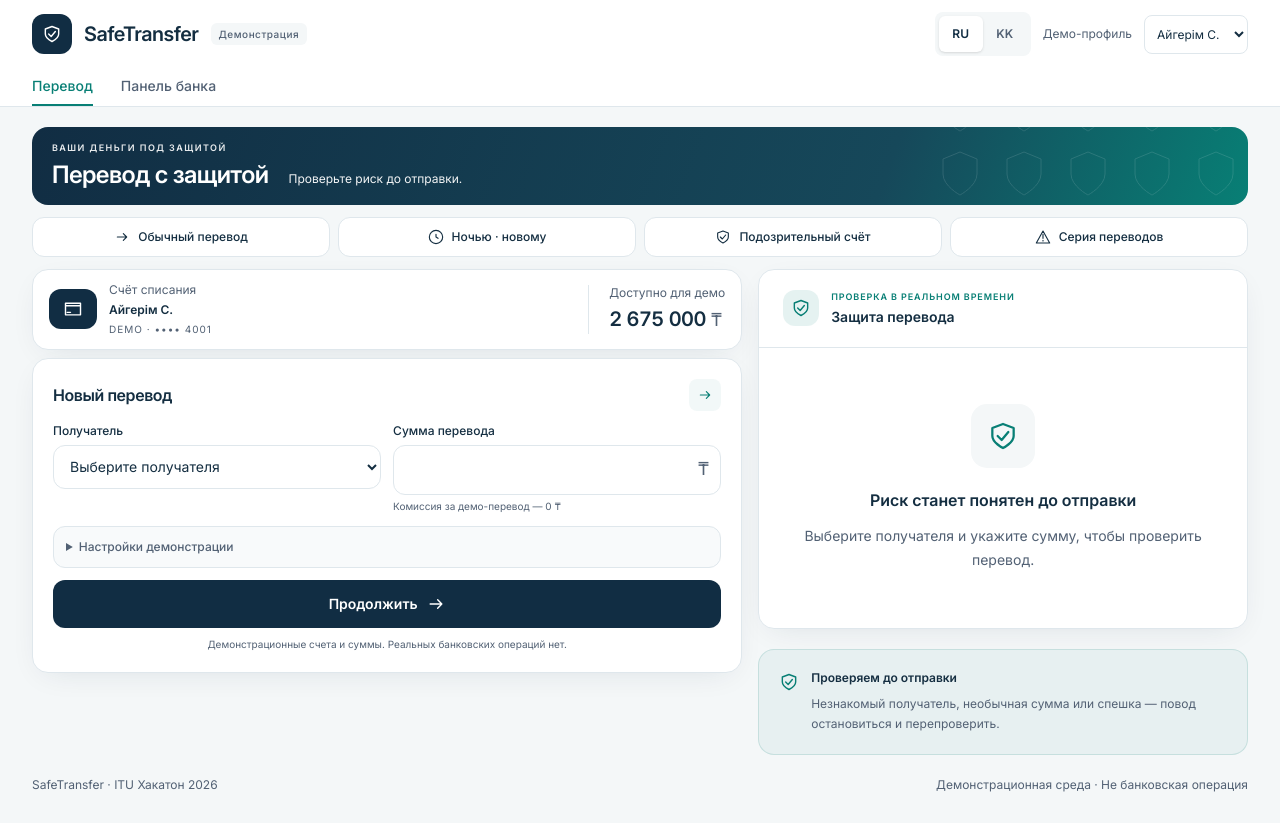
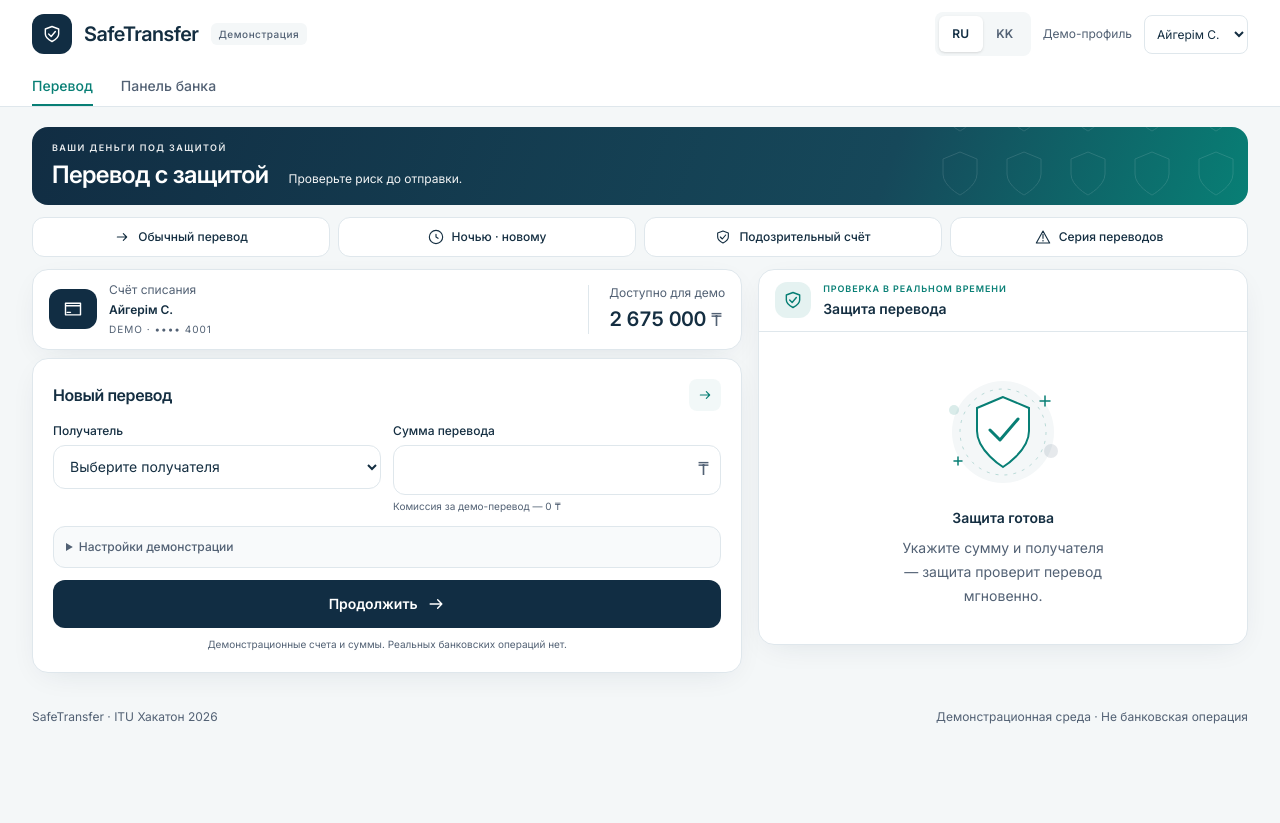
Before and after one commit to ramazanabdimalik/ITU-HACKATHON, a Next.js app in the folder web/: page / in a window 1280 px wide. After the commit the page ends 800 px from the top, so only its background shows below. Built offline with nearby package versions, Linux system fonts and the light colour scheme.

Commit message:
style: refine idle and risk-level protection states

```diff
--- a/web/components/risk-meter.tsx
+++ b/web/components/risk-meter.tsx
@@ -12,31 +12,35 @@ export const riskStyles = {
 export function RiskMeter({ result, status, retry }: { result?: ScoreResponse; status: string; retry: () => void }) {
   const { copy } = useApp();
   const style = result ? riskStyles[result.level] : undefined;
-  return <aside className="space-y-5 lg:sticky lg:top-6 lg:self-start" aria-label={copy.protection}>
-    <section className="panel overflow-hidden" aria-busy={status === "loading"}>
-      <div className="flex items-center gap-3 border-b border-line px-6 py-5"><span className="flex h-9 w-9 items-center justify-center rounded-xl bg-accent/10 text-accent"><Icon /></span><div><p className="text-[9px] font-semibold tracking-[.1em] text-accent">{copy.realtime}</p><h2 className="mt-1 text-sm font-semibold">{copy.protection}</h2></div></div>
-      <div className="p-6">
-        {status === "loading" ? <div role="status" className="space-y-5 py-5 text-center"><div className="mx-auto h-32 w-48 animate-pulse rounded-t-full bg-canvas" /><p className="text-sm text-muted">{copy.riskLoading}</p><div className="h-10 animate-pulse rounded-xl bg-canvas" /></div>
+  return <aside className="lg:sticky lg:top-4 lg:self-start" aria-label={copy.protection}>
+    <section data-risk-panel data-level={result?.level ?? status} className="risk-panel panel overflow-hidden transition-[border-color,box-shadow] duration-200" aria-busy={status === "loading"}>
+      <div className="flex items-center gap-3 risk-panel-header border-b border-line px-4 py-3"><span key={result?.level ?? "idle"} className={`flex h-9 w-9 items-center justify-center rounded-xl ${style ? `${style.soft} ${style.text}` : "bg-accent/10 text-accent"} ${result?.level === "high" ? "risk-alert-once" : ""}`}><Icon name={style?.icon ?? "shield"} /></span><div><p className="text-[9px] font-semibold tracking-[.1em] text-accent">{copy.realtime}</p><h2 className="mt-1 text-sm font-semibold">{copy.protection}</h2></div></div>
+      <div className="p-4">
+        {status === "loading" ? <div role="status" className="space-y-4 py-3 text-center"><div className="mx-auto h-28 w-44 animate-pulse rounded-t-full bg-canvas" /><p className="text-sm text-muted">{copy.riskLoading}</p><div className="h-10 animate-pulse rounded-xl bg-canvas" /></div>
           : status === "error" ? <div role="alert" className="py-6 text-center"><span className="mx-auto mb-4 flex h-12 w-12 items-center justify-center rounded-xl bg-medium-soft text-medium"><Icon name="alert" /></span><p className="text-sm leading-6 text-muted">{copy.riskError}</p><button className="secondary-button mt-5" type="button" onClick={retry}>{copy.retry}</button></div>
           : result && style ? <>
             <div className={style.text}>
               <RiskGauge score={result.score} level={result.level} />
               <p className={`mx-auto flex w-fit items-center gap-2 rounded-full px-4 py-2 text-xs font-semibold ${style.soft}`} role="status"><Icon name={style.icon} className="h-4 w-4" />{copy[result.level]}</p>
             </div>
-            <div className="mt-6 border-t border-line pt-5"><h3 className="mb-3 text-xs font-semibold">{copy.signals}</h3>{result.explanation.reasons.length ? <ul className="space-y-2">{result.explanation.reasons.map((reason, i) => <li key={result.signals[i]?.id ?? i} className={`flex items-start gap-2 rounded-xl p-3 text-xs leading-5 ${style.soft} ${style.text}`}><Icon name={style.icon} className="mt-0.5 h-4 w-4 shrink-0" /><span>{reason}</span></li>)}</ul> : <p className="flex gap-2 text-sm leading-6 text-muted"><Icon name="check" className="mt-1 h-4 w-4 shrink-0 text-low" />{copy.noSignals}</p>}</div>
-          </> : <div className="py-8 text-center"><span className="mx-auto mb-5 flex h-16 w-16 items-center justify-center rounded-2xl bg-canvas text-accent"><Icon className="h-8 w-8" /></span><h3 className="text-base font-semibold">{copy.riskIntro}</h3><p className="mt-3 text-sm leading-6 text-muted">{copy.riskEmpty}</p></div>}
+            <div className="mt-4 border-t border-line pt-4"><h3 className="mb-2 text-xs font-semibold">{copy.signals}</h3>{result.explanation.reasons.length ? <ul className="space-y-2">{result.explanation.reasons.map((reason, i) => <li key={result.signals[i]?.id ?? i} className={`flex items-start gap-2 rounded-xl p-2.5 text-xs leading-5 ${style.soft} ${style.text}`}><Icon name={style.icon} className="mt-0.5 h-4 w-4 shrink-0" /><span>{reason}</span></li>)}</ul> : <p className="flex gap-2 text-sm leading-6 text-muted"><Icon name="check" className="mt-1 h-4 w-4 shrink-0 text-low" />{copy.noSignals}</p>}</div>
+          </> : <div className="py-5 text-center"><ProtectionIllustration /><h3 className="mt-3 text-sm font-semibold">{copy.riskIntro}</h3><p className="mx-auto mt-2 max-w-52 text-sm leading-6 text-muted">{copy.riskEmpty}</p></div>}
       </div>
     </section>
-    <div className="flex gap-3 rounded-2xl border border-accent/15 bg-accent/5 p-5"><Icon className="mt-0.5 h-5 w-5 shrink-0 text-accent" /><div><h3 className="text-xs font-semibold">{copy.protected}</h3><p className="mt-2 text-xs leading-5 text-muted">{copy.protectedText}</p></div></div>
+
   </aside>;
 }
 
 export function RiskGauge({ score, level }: { score: number; level: "low" | "medium" | "high" }) {
   const { copy } = useApp();
-  return <div className={riskStyles[level].text}><svg viewBox="0 0 240 148" className="mx-auto w-full max-w-64" role="img" aria-label={`${copy.riskScore}: ${score} ${copy.outOf}. ${copy[level]}`}>
+  return <div className={riskStyles[level].text}><svg viewBox="0 0 240 148" className="mx-auto w-full max-w-52" role="img" aria-label={`${copy.riskScore}: ${score} ${copy.outOf}. ${copy[level]}`}>
                 <path d="M25 120 A95 95 0 0 1 215 120" fill="none" stroke="#edf1f3" strokeWidth="13" strokeLinecap="round" />
                 <path d="M25 120 A95 95 0 0 1 215 120" fill="none" stroke="currentColor" strokeWidth="13" strokeLinecap="round" pathLength="100" strokeDasharray="100" strokeDashoffset={100 - score} style={{ "--gauge-offset": 100 - score } as CSSProperties} className="risk-gauge transition-[stroke-dashoffset,stroke] duration-200" />
-                <text x="120" y="104" textAnchor="middle" fill="currentColor" className="text-[45px] font-semibold tracking-tight">{score}</text>
+                <text x="120" y="104" textAnchor="middle" fill="currentColor" className="text-[45px] font-semibold tracking-tight tabular-nums">{score}</text>
                 <text x="120" y="130" textAnchor="middle" fill="#526174" className="text-[11px]">{copy.outOf}</text>
               </svg></div>;
 }
+
+function ProtectionIllustration() {
+  return <svg className="mx-auto h-32 w-40" viewBox="0 0 160 128" fill="none" aria-hidden="true"><circle cx="80" cy="64" r="51" fill="var(--canvas)" /><circle cx="80" cy="64" r="43" stroke="var(--accent)" strokeOpacity=".25" strokeDasharray="3 6" /><path d="m80 29-26 11v23c0 20 26 36 26 36s26-16 26-36V40L80 29Z" fill="white" stroke="var(--accent)" strokeWidth="2" /><path d="m67 62 10 10 18-21" stroke="var(--accent)" strokeWidth="3" strokeLinecap="round" strokeLinejoin="round" /><circle cx="31" cy="42" r="5" fill="var(--accent)" fillOpacity=".15" /><circle cx="128" cy="83" r="7" fill="var(--primary)" fillOpacity=".1" /><path d="M122 28v10m-5-5h10M35 89v8m-4-4h8" stroke="var(--accent)" strokeWidth="1.5" strokeLinecap="round" /></svg>;
+}
--- a/web/lib/i18n.ts
+++ b/web/lib/i18n.ts
@@ -69,7 +69,7 @@ export const uiDictionaries = {
     dashboardTitle: "Панель банка скоро появится", dashboardText: "Здесь будут переводы, требующие внимания. Сейчас можно проверить защиту на экране перевода.", back: "Вернуться к переводу",
     account: "Счёт списания", balance: "Доступно для демо", card: "Демонстрационная карта", fakeOnly: "Демонстрационные счета и суммы. Реальных банковских операций нет.",
     formTitle: "Новый перевод", formSubtitle: "Заполните данные — защита проверит их автоматически.", recipient: "Получатель", chooseRecipient: "Выберите получателя", newRecipient: "Новый получатель", recipientName: "Имя получателя", recipientAccount: "Демо-реквизиты", accountHint: "Используйте демо-реквизиты вида DEMO-1234, без реальных банковских данных.", amount: "Сумма перевода", currency: "₸", amountHint: "Комиссия за демо-перевод — 0 ₸", device: "Устройство", thisDevice: "Это устройство", newDevice: "Новое устройство", time: "Время перевода", now: "Сейчас", night: "Ночью", simulation: "Настройки демонстрации", submit: "Продолжить", sending: "Проверяем перевод…", recipientError: "Выберите получателя.", nameError: "Укажите демо-имя (2–80 символов).", accountError: "Укажите демо-реквизиты вида DEMO-1234 (4–40 символов).", amountError: "Введите сумму от 1 до 10 000 000 ₸, не более двух знаков после запятой.",
-    protection: "Защита перевода", realtime: "ПРОВЕРКА В РЕАЛЬНОМ ВРЕМЕНИ", riskIntro: "Риск станет понятен до отправки", riskEmpty: "Выберите получателя и укажите сумму, чтобы проверить перевод.", riskLoading: "Проверяем признаки риска…", riskError: "Не удалось проверить перевод. Проверьте соединение и попробуйте ещё раз.", retry: "Повторить проверку", riskScore: "Оценка риска", outOf: "из 100", low: "Низкий риск", medium: "Средний риск", high: "Высокий риск", signals: "На что мы обратили внимание", noSignals: "В этом переводе не обнаружено заметных признаков риска.", protected: "Проверяем до отправки", protectedText: "Незнакомый получатель, необычная сумма или спешка — повод остановиться и перепроверить.",
+    protection: "Защита перевода", realtime: "ПРОВЕРКА В РЕАЛЬНОМ ВРЕМЕНИ", riskIntro: "Защита готова", riskEmpty: "Укажите сумму и получателя — защита проверит перевод мгновенно.", riskLoading: "Проверяем признаки риска…", riskError: "Не удалось проверить перевод. Проверьте соединение и попробуйте ещё раз.", retry: "Повторить проверку", riskScore: "Оценка риска", outOf: "из 100", low: "Низкий риск", medium: "Средний риск", high: "Высокий риск", signals: "На что мы обратили внимание", noSignals: "В этом переводе не обнаружено заметных признаков риска.", protected: "Проверяем до отправки", protectedText: "Незнакомый получатель, необычная сумма или спешка — повод остановиться и перепроверить.",
     success: "Перевод выполнен", successText: "Демонстрационный перевод сохранён. Реальные деньги не списывались.", confirmation: "Давайте перепроверим", confirmationText: "Есть признаки, которые требуют вашего внимания. Убедитесь, что знаете получателя и цель перевода.", hold: "Перевод приостановлен", holdText: "Мы заметили высокий риск. Сначала отмените перевод или попросите банк проверить его.", tip: "Совет для вашей безопасности", confirm: "Подтвердить перевод", cancel: "Отмена", cancelTransfer: "Отменить перевод", review: "Попросить банк проверить", reviewTitle: "Отправлено на проверку", reviewText: "Демо-заявка сохранена со статусом «На проверке». Деньги не отправлены.", cancelled: "Перевод отменён", cancelledText: "Деньги не отправлены. Вы можете начать новый перевод.", another: "Новый перевод", reference: "Номер демо-перевода", checking: "Проверка перед отправкой", decisionError: "Проверка не завершена. Попробуйте ещё раз; перевод не отправлен.",
     scenarios: "Попробуйте сценарий", scenariosHint: "Один клик — и вы увидите, как работает защита.", demoPerson: "Мадина Р.", normalScenario: "Обычный перевод", nightScenario: "Крупный ночной перевод новому человеку", flaggedScenario: "Подозрительный счёт", velocityScenario: "Много быстрых переводов", scenarioNote: "Сценарии используют первый демо-профиль и фиксированное время для повторяемого результата.",
     storageWarning: "Браузер не разрешил сохранить демо-перевод. Он виден в этой сессии, но после перезагрузки может исчезнуть.", reviewStatus: "На проверке", heldStatus: "Приостановлен", completedStatus: "Выполнен", ready: "Готово к проверке", securityNote: "Безопасность начинается с паузы", footer: "SafeTransfer · ITU Хакатон 2026", demoFooter: "Демонстрационная среда · Не банковская операция", details: "Детали перевода", to: "Получатель", printAmount: "Сумма", scenarioActive: "Демо-сценарий активен", closeScenario: "Использовать текущее время",
@@ -80,7 +80,7 @@ export const uiDictionaries = {
     dashboardTitle: "Банк панелі жақында ашылады", dashboardText: "Мұнда назар аударуды қажет ететін аударымдар көрсетіледі. Қазір аударым экранында қорғауды тексере аласыз.", back: "Аударымға оралу",
     account: "Ақша алынатын шот", balance: "Демо үшін қолжетімді", card: "Демонстрациялық карта", fakeOnly: "Барлық шоттар мен ақша ойдан шығарылған. Нақты аударымдар жасалмайды.",
     formTitle: "Жаңа аударым", formSubtitle: "Деректерді толтырыңыз — қорғау оларды автоматты түрде тексереді.", recipient: "Алушы", chooseRecipient: "Алушыны таңдаңыз", newRecipient: "Жаңа алушы", recipientName: "Алушының аты", recipientAccount: "Демо-деректемелер", accountHint: "Тек ойдан шығарылған деректер, мысалы DEMO-1234. Нақты деректемелерді енгізбеңіз.", amount: "Аударым сомасы", currency: "₸", amountHint: "Демо-аударым комиссиясы — 0 ₸", device: "Құрылғы", thisDevice: "Осы құрылғы", newDevice: "Жаңа құрылғы", time: "Аударым уақыты", now: "Қазір", night: "Түнде", simulation: "Демо баптаулары", submit: "Жалғастыру", sending: "Аударымды тексерудеміз…", recipientError: "Алушыны таңдаңыз.", nameError: "Ойдан шығарылған атты енгізіңіз (2–80 таңба).", accountError: "DEMO-1234 түріндегі демо-деректемелерді енгізіңіз (4–40 таңба).", amountError: "1–10 000 000 ₸ сомасын енгізіңіз, үтірден кейін екі таңбадан артық емес.",
-    protection: "Аударымды қорғау", realtime: "НАҚТЫ УАҚЫТТА ТЕКСЕРУ", riskIntro: "Тәуекел жібермес бұрын түсінікті болады", riskEmpty: "Аударымды тексеру үшін алушыны таңдап, соманы енгізіңіз.", riskLoading: "Тәуекел белгілерін тексерудеміз…", riskError: "Аударымды тексеру мүмкін болмады. Байланысты тексеріп, қайталап көріңіз.", retry: "Қайта тексеру", riskScore: "Тәуекел бағасы", outOf: "100-ден", low: "Тәуекел төмен", medium: "Тәуекел орташа", high: "Тәуекел жоғары", signals: "Неге назар аудардық", noSignals: "Бұл аударымда айқын тәуекел белгілері анықталмады.", protected: "Жібермес бұрын тексереміз", protectedText: "Бейтаныс алушы, әдеттен тыс сома немесе асығыстық — кідіріп, қайта тексеруге себеп.",
+    protection: "Аударымды қорғау", realtime: "НАҚТЫ УАҚЫТТА ТЕКСЕРУ", riskIntro: "Қорғау дайын", riskEmpty: "Сома мен алушыны енгізіңіз — қорғау аударымды бірден тексереді.", riskLoading: "Тәуекел белгілерін тексерудеміз…", riskError: "Аударымды тексеру мүмкін болмады. Байланысты тексеріп, қайталап көріңіз.", retry: "Қайта тексеру", riskScore: "Тәуекел бағасы", outOf: "100-ден", low: "Тәуекел төмен", medium: "Тәуекел орташа", high: "Тәуекел жоғары", signals: "Неге назар аудардық", noSignals: "Бұл аударымда айқын тәуекел белгілері анықталмады.", protected: "Жібермес бұрын тексереміз", protectedText: "Бейтаныс алушы, әдеттен тыс сома немесе асығыстық — кідіріп, қайта тексеруге себеп.",
     success: "Аударым орындалды", successText: "Демонстрациялық аударым сақталды. Нақты ақша алынған жоқ.", confirmation: "Қайта тексерейік", confirmationText: "Назар аударуды қажет ететін белгілер бар. Алушыны және аударым мақсатын білетініңізге көз жеткізіңіз.", hold: "Аударым кідіртілді", holdText: "Жоғары тәуекел байқадық. Аударымнан бас тартыңыз немесе банктен тексеруді сұраңыз.", tip: "Қауіпсіздігіңізге кеңес", confirm: "Аударымды растау", cancel: "Бас тарту", cancelTransfer: "Аударымнан бас тарту", review: "Банктен тексеруді сұрау", reviewTitle: "Тексеруге жіберілді", reviewText: "Демо-өтінім «Тексерілуде» мәртебесімен сақталды. Ақша жіберілген жоқ.", cancelled: "Аударымнан бас тартылды", cancelledText: "Ақша жіберілген жоқ. Жаңа аударым бастай аласыз.", another: "Жаңа аударым", reference: "Демо-аударым нөмірі", checking: "Жібермес бұрын тексеру", decisionError: "Тексеру аяқталмады. Қайталап көріңіз; аударым жіберілген жоқ.",
     scenarios: "Сценарийді байқап көріңіз", scenariosHint: "Бір рет басып, қорғаудың қалай жұмыс істейтінін көріңіз.", demoPerson: "Мадина Р.", normalScenario: "Қалыпты аударым", nightScenario: "Жаңа адамға түнгі ірі аударым", flaggedScenario: "Күдікті шот", velocityScenario: "Көп жылдам аударым", scenarioNote: "Нәтиже қайталануы үшін сценарийлер бірінші демо-профиль мен белгіленген уақытты пайдаланады.",
     storageWarning: "Браузер демо-аударымды сақтауға рұқсат бермеді. Ол осы сессияда көрінеді, бірақ бетті жаңартқанда жоғалуы мүмкін.", reviewStatus: "Тексерілуде", heldStatus: "Кідіртілді", completedStatus: "Орындалды", ready: "Тексеруге дайын", securityNote: "Қауіпсіздік кідірістен басталады", footer: "SafeTransfer · ITU хакатоны 2026", demoFooter: "Демонстрациялық орта · Банктік операция емес", details: "Аударым мәліметтері", to: "Алушы", printAmount: "Сома", scenarioActive: "Демо-сценарий белсенді", closeScenario: "Ағымдағы уақытты қолдану",
```
Also changed, not shown: web/app/globals.css (+9 -1 lines), 1 other file (tests, documents, lock files or other folders).
